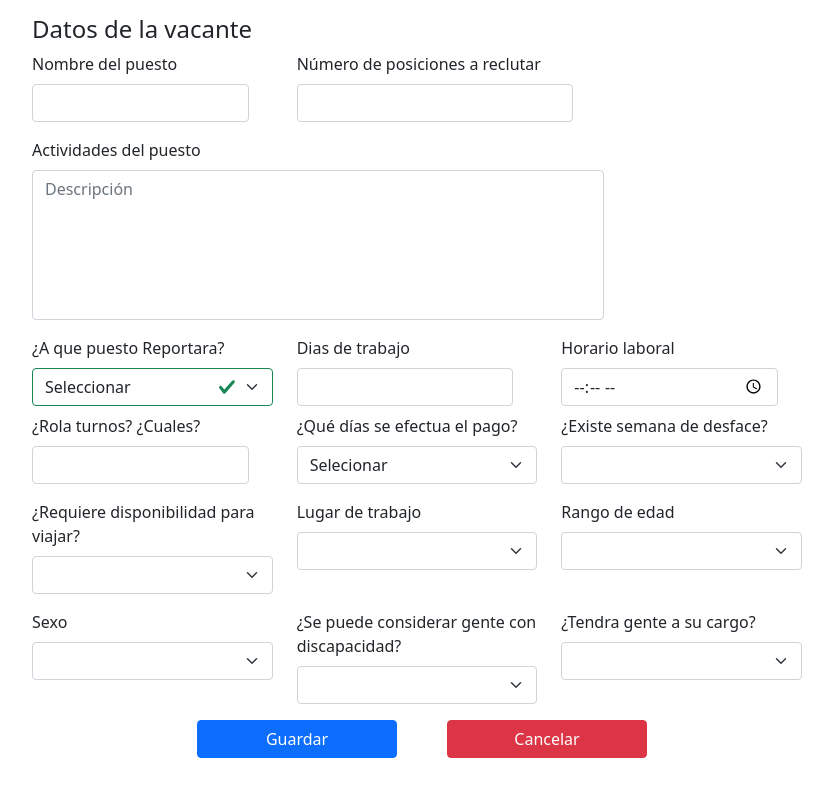
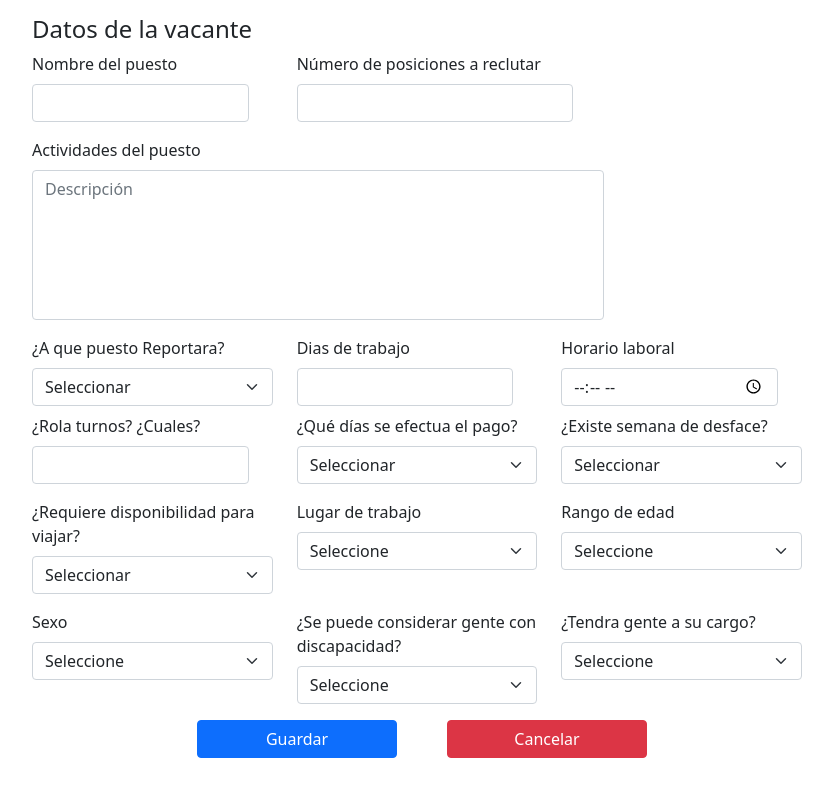
Before and after one commit to joseleyva/empresa, a React (Create React App) app: page /FormVac in a window 1280 px wide. Shown: the top 796 px of the page, without its empty margins (223-1056 px from the left). Built offline with nearby package versions, Linux system fonts and the light colour scheme.

Commit message:
Correción select

```diff
--- a/src/Componentes/FormVac.js
+++ b/src/Componentes/FormVac.js
@@ -2,18 +2,18 @@ import { Formik } from 'formik'
 import React, { useState } from 'react'
 import * as yup from 'yup';
 import { Form, Col, Button, Row, InputGroup } from 'react-bootstrap';
-import { Puesto } from './Opciones';
+import { Puesto,DiasP,SN, LugarT, RangoE, Genero } from './Opciones';
 
 const schema = yup.object().shape({
     Nombre: yup.string().required("Ingrese el puesto").matches(/^[a-zA-Z ]+$/, "Solo letras").min(5, 'muy corto'),
     NumeroP: yup.number().required("Numero de vacantes").min(1, 'Ingrese un numero'),
     Actividades: yup.string().max(100, 'Muy largo').min(0, 'Ingrese la descripción').required("Describir la actividad"),
-    PuestoR: yup.string().required("Seleccione el puesto").min(1, '').max(9, '').matches(/^[0-9]+$/, 'Selecione una opción'),
-    Dias: yup.string().required("Ingrese los días laborales").matches(/^[a-zA-Z -&]+$/),
+    PuestoR: yup.string().required("Seleccione el puesto"),
+    Dias: yup.string().required("Ingrese los días laborales"),
     Horario: yup.string().required("Ingrese el horario laboral"),
     Turno: yup.string().required("Ingrese el Turno").matches(/^[a-zA-Z -&]+$/),
-    DiasPago: yup.string().required("Ingrese de pagó").matches(/^[1-9]+$/),
-    Semana: yup.string().required("").matches(/^[1-9]+$/),
+    DiasPago: yup.string().required("Seleccione una opción"),
+    Semana: yup.string().required(""),
     Viajar: yup.string().required("Seleccione la opcion"),
     Lugar: yup.string().required("Ingrese el lugar de trabajo"),
     Rango: yup.string().required("Ingrese el rango de edad"),
@@ -69,7 +69,7 @@ const FormVac = () => {
                     isInvalid,
                     errors,
                 }) => (
-                    <Form noValidate validated={validated} onSubmit={handleSubmit} className="FormDatos">
+                    <Form noValidate  onSubmit={handleSubmit} className="FormDatos">
                         <h4>Datos de la vacante</h4>
 
                         <Row className="mb-3">
@@ -127,19 +127,18 @@ const FormVac = () => {
                             </Form.Group>
                         </Row>
                         <Row className="mb-2">
-                            <Form.Group as={Col} md="4" controlId="validationFormik01" className="position-relative">
+                            <Form.Group as={Col} md="4" validated={validated} controlId="validationFormik01" className="position-relative">
                                 <Form.Label>¿A que puesto Reportara?</Form.Label>
                                 <Form.Select id="inlineFormCustomSelect"
-                                    type="text"
+                                    type="select"
                                     name="PuestoR"
                                     value={values.PuestoR}
                                     onChange={handleChange}
-                                    isValid={!errors.PuestoR}
+                                    isValid={touched.PuestoR && !errors.PuestoR}
                                     isInvalid={fallo ? !!errors.PuestoR : false}
-                                    hasValidation
                                     required
                                 >
-                                    <option>Seleccionar </option>
+                                    <option value="">Seleccionar</option>
                                     {Object.keys(Puesto).map((x, i) => (<option value={i} key={i}>{x}</option>))}
                                 </Form.Select>
                                 <Form.Control.Feedback type="invalid" tooltip>{errors.PuestoR}</Form.Control.Feedback>
@@ -194,6 +193,7 @@ const FormVac = () => {
                             <Form.Group as={Col} md="4" controlId="validationFormik04" className="position-relative">
                                 <Form.Label>¿Qué días se efectua el pago?</Form.Label>
                                 <Form.Select
+                                    type="select"
                                     name="DiasPago"
                                     value={values.DiasPago}
                                     onChange={handleChange}
@@ -201,10 +201,8 @@ const FormVac = () => {
                                     isInvalid={fallo ? !!errors.DiasPago : false}
                                     required
                                 >
-                                    <option >Selecionar</option>
-                                    <option value="1">One</option>
-                                    <option value="2">Two</option>
-                                    <option value="3">Three</option>
+                                    <option value="">Seleccionar</option>
+                                    {Object.keys(DiasP).map((x, i) => (<option value={i} key={i}>{x}</option>))}
                                 </Form.Select>
                                 <Form.Control.Feedback type="invalid" tooltip>{errors.DiasPago}</Form.Control.Feedback>
                             </Form.Group>
@@ -212,7 +210,7 @@ const FormVac = () => {
                             <Form.Group as={Col} md="4" controlId="validationFormik03" className="position-relative">
                                 <Form.Label>¿Existe semana de desface?</Form.Label>
                                 <Form.Select
-                                    type="text"
+                                    type="select"
                                     name="Semana"
                                     value={values.Semana}
                                     onChange={handleChange}
@@ -220,10 +218,8 @@ const FormVac = () => {
                                     isInvalid={fallo ? !!errors.Semana : false}
                                     required
                                 >
-                                    <option value="0"></option>
-                                    <option value="1">One</option>
-                                    <option value="2">Two</option>
-                                    <option value="3">Three</option>
+                                    <option value="">Seleccionar</option>
+                                    {Object.keys(SN).map((x, i) => (<option value={i} key={i}>{x}</option>))}
                                 </Form.Select>
                                 <Form.Control.Feedback type="invalid" tooltip>{errors.Semana}
                                 </Form.Control.Feedback>
@@ -234,7 +230,7 @@ const FormVac = () => {
                             <Form.Group as={Col} md="4" controlId="validationFormik03" className="position-relative">
                                 <Form.Label>¿Requiere disponibilidad para viajar?</Form.Label>
                                 <Form.Select
-                                    type="text"
+                                    type="select"
                                     name="Viajar"
                                     value={values.Viajar}
                                     onChange={handleChange}
@@ -242,8 +238,8 @@ const FormVac = () => {
                                     isInvalid={fallo ? !!errors.Viajar : false}
                                     required
                                 >
-                                    <option value="0"></option>
-                                    <option value="1">One</option>
+                                    <option value="" >Seleccionar</option>
+                                    {Object.keys(SN).map((x, i) => (<option value={i} key={i}>{x}</option>))}
                                 </Form.Select>
 
                                 <Form.Control.Feedback type="invalid" tooltip>{errors.Viajar}
@@ -253,7 +249,7 @@ const FormVac = () => {
                             <Form.Group as={Col} md="4" controlId="validationFormik03" className="position-relative">
                                 <Form.Label>Lugar de trabajo</Form.Label>
                                 <Form.Select
-                                    type="text"
+                                    type="select"
                                     name="Lugar"
                                     value={values.Lugar}
                                     onChange={handleChange}
@@ -261,8 +257,8 @@ const FormVac = () => {
                                     isInvalid={fallo ? !!errors.Lugar : false}
                                     required
                                 >
-                                    <option value="0"></option>
-                                    <option value="1">One</option>
+                                    <option value="">Seleccione</option>
+                                    {Object.keys(LugarT).map((x, i) => (<option value={i} key={i}>{x}</option>))}
                                 </Form.Select>
                                 <Form.Control.Feedback type="invalid" tooltip>{errors.Lugar}
                                 </Form.Control.Feedback>
@@ -271,7 +267,7 @@ const FormVac = () => {
                             <Form.Group as={Col} md="4" controlId="validationFormik03" className="position-relative">
                                 <Form.Label>Rango de edad</Form.Label>
                                 <Form.Select
-                                    type="text"
+                                    type="select"
                                     name="Rango"
                                     value={values.Rango}
                                     onChange={handleChange}
@@ -279,8 +275,8 @@ const FormVac = () => {
                                     isInvalid={fallo ? !!errors.Rango : false}
                                     required
                                 >
-                                    <option value="0"></option>
-                                    <option value="1">One</option>
+                                    <option value="">Seleccione</option>
+                                    {Object.keys(RangoE).map((x, i) => (<option value={i} key={i}>{x}</option>))}
                                 </Form.Select>
                                 <Form.Control.Feedback type="invalid" tooltip>{errors.Rango}
                                 </Form.Control.Feedback>
@@ -290,7 +286,7 @@ const FormVac = () => {
                             <Form.Group as={Col} md="4" controlId="validationFormik03" className="position-relative">
                                 <Form.Label>Sexo</Form.Label>
                                 <Form.Select
-                                    type="text"
+                                    type="select"
                                     name="Sexo"
                                     value={values.Sexo}
                                     onChange={handleChange}
@@ -298,8 +294,8 @@ const FormVac = () => {
                                     isInvalid={fallo ? !!errors.Sexo : false}
                                     required
                                 >
-                                    <option value="0"></option>
-                                    <option value="1">One</option>
+                                    <option value="">Seleccione</option>
+                                    {Object.keys(Genero).map((x, i) => (<option value={i} key={i}>{x}</option>))}
                                 </Form.Select>
                                 <Form.Control.Feedback type="invalid" tooltip>{errors.Sexo}
                                 </Form.Control.Feedback>
@@ -307,7 +303,7 @@ const FormVac = () => {
                             <Form.Group as={Col} md="4" controlId="validationFormik03" className="position-relative">
                                 <Form.Label>¿Se puede considerar gente con discapacidad?</Form.Label>
                                 <Form.Select
-                                    type="text"
+                                    type="select"
                                     name="Discapacidad"
                                     value={values.Discapacidad}
                                     onChange={handleChange}
@@ -315,8 +311,8 @@ const FormVac = () => {
                                     isInvalid={fallo ? !!errors.Discapacidad : false}
                                     required
                                 >
-                                    <option value="0"></option>
-                                    <option value="1">One</option>
+                                    <option value="">Seleccione</option>
+                                    {Object.keys(SN).map((x, i) => (<option value={i} key={i}>{x}</option>))}
                                 </Form.Select>
                                 <Form.Control.Feedback type="invalid" tooltip>{errors.Discapacidad}
                                 </Form.Control.Feedback>
@@ -324,7 +320,7 @@ const FormVac = () => {
                             <Form.Group as={Col} md="4" controlId="validationFormik03" className="position-relative">
                                 <Form.Label>¿Tendra gente a su cargo?</Form.Label>
                                 <Form.Select
-                                    type="text"
+                                    type="select"
                                     name="GenCar"
                                     value={values.GenCar}
                                     onChange={handleChange}
@@ -332,8 +328,8 @@ const FormVac = () => {
                                     isInvalid={fallo ? !!errors.GenCar : false}
                                     required
                                 >
-                                    <option value="0"></option>
-                                    <option value="1">One</option>
+                                    <option value="">Seleccione</option>
+                                    {Object.keys(SN).map((x, i) => (<option value={i} key={i}>{x}</option>))}
                                 </Form.Select>
                                 <Form.Control.Feedback type="invalid" tooltip>{errors.GenCar}
                                 </Form.Control.Feedback>
```
Also changed, not shown: src/Componentes/Opciones.js (+24 -1 lines).
